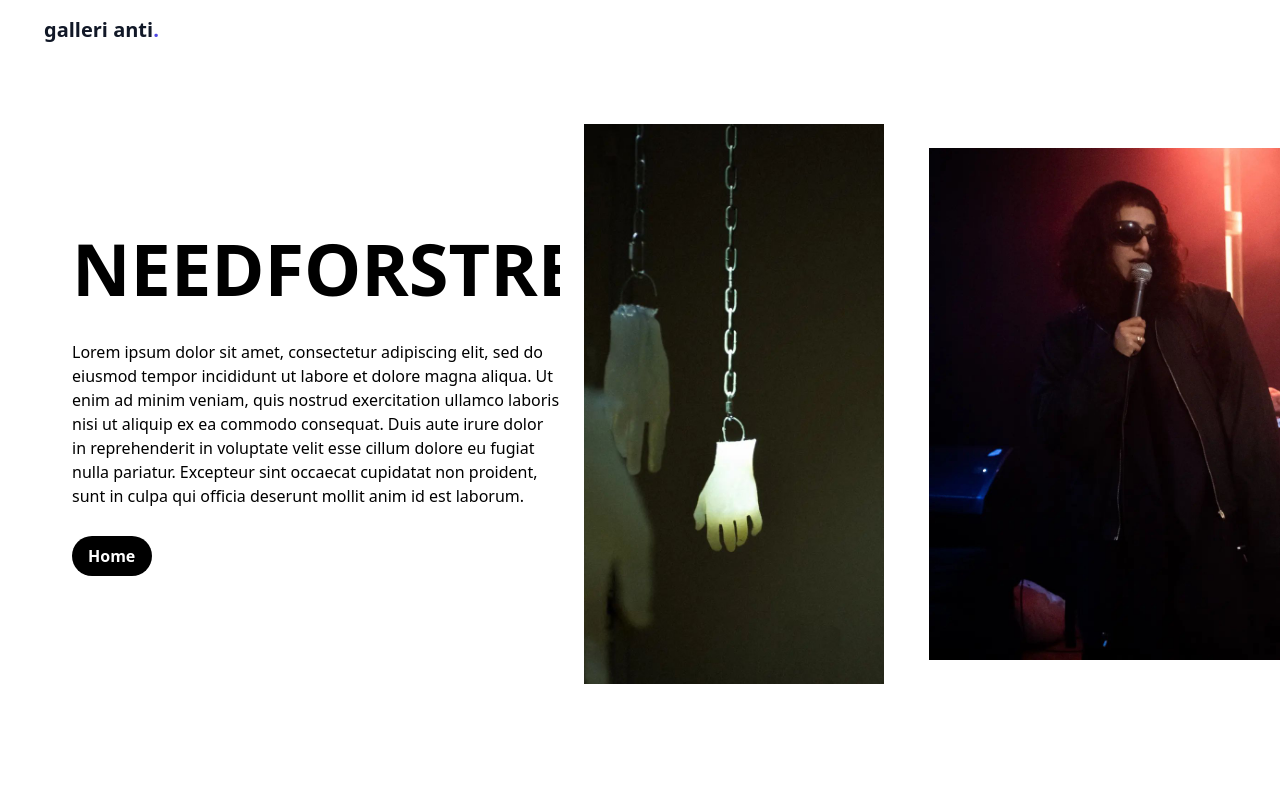
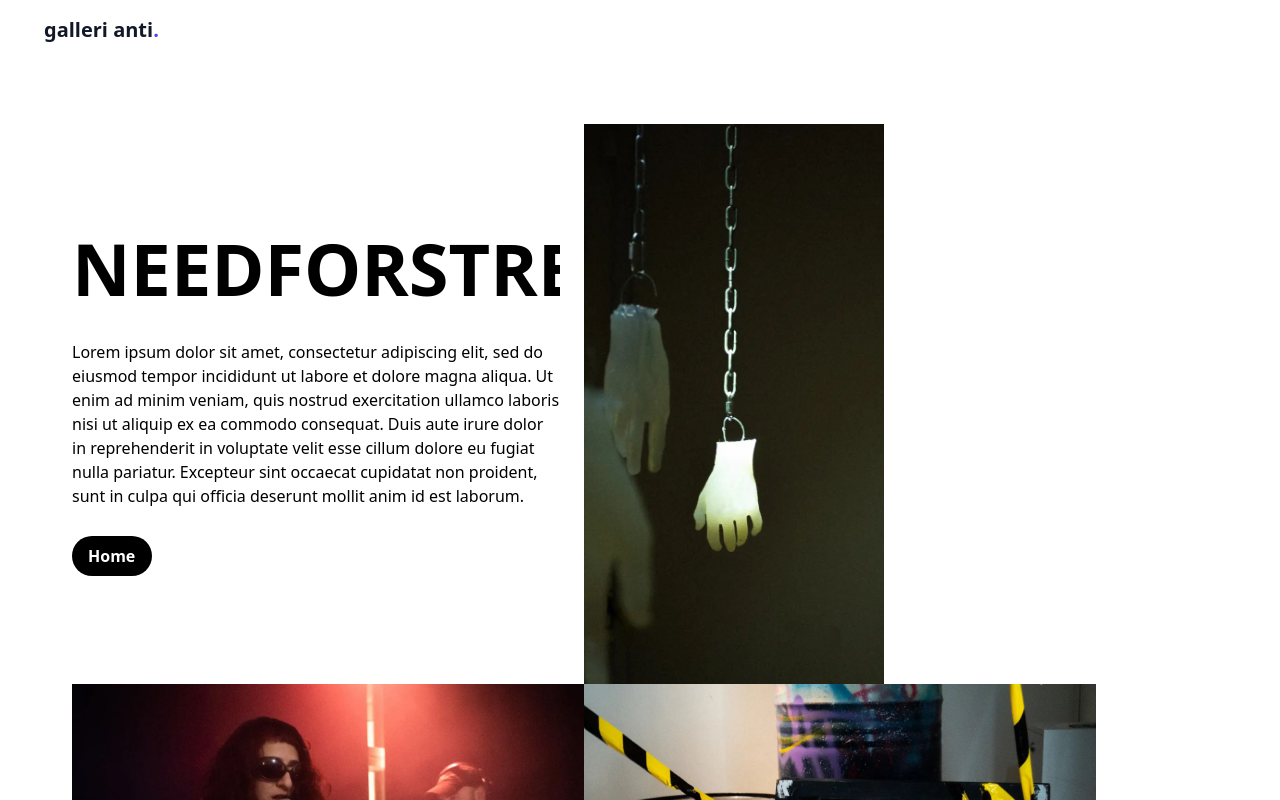
Before and after one commit to VladimirDima/galleri-anti-framer-react-website, a React (Create React App) app: page /needForStreet in a window 1280 px wide. Shown: the top 800 px of the page. Built offline with nearby package versions, Linux system fonts and the light colour scheme.

Commit message:
removed unused styles

```diff
--- a/src/styles.scss
+++ b/src/styles.scss
@@ -4,37 +4,6 @@ $yellow: yellow;
 $royalblue: royalblue;
 $magenta: magenta;
 
-.scroll-container {
-  position: fixed;
-  left: 0;
-  right: 0;
-  will-change: transform;
-
-  .ghost {
-    width: 100vw;
-  }
+.conti {
+  height: 640px !important;
 }
-
-.thumbnails-container {
-  position: relative;
-  width: max-content;
-  display: flex;
-  align-items: center;
-
-  .thumbnails {
-    position: relative;
-    display: flex;
-
-    & > *:not(:last-child) {
-      margin-right: 45px;
-    }
-    & > *:first-child {
-      margin-right: 0;
-    }
-
-    .thumbnail {
-      height: 40vh;
-      width: 700px;
-    }
-  }
-}
```
